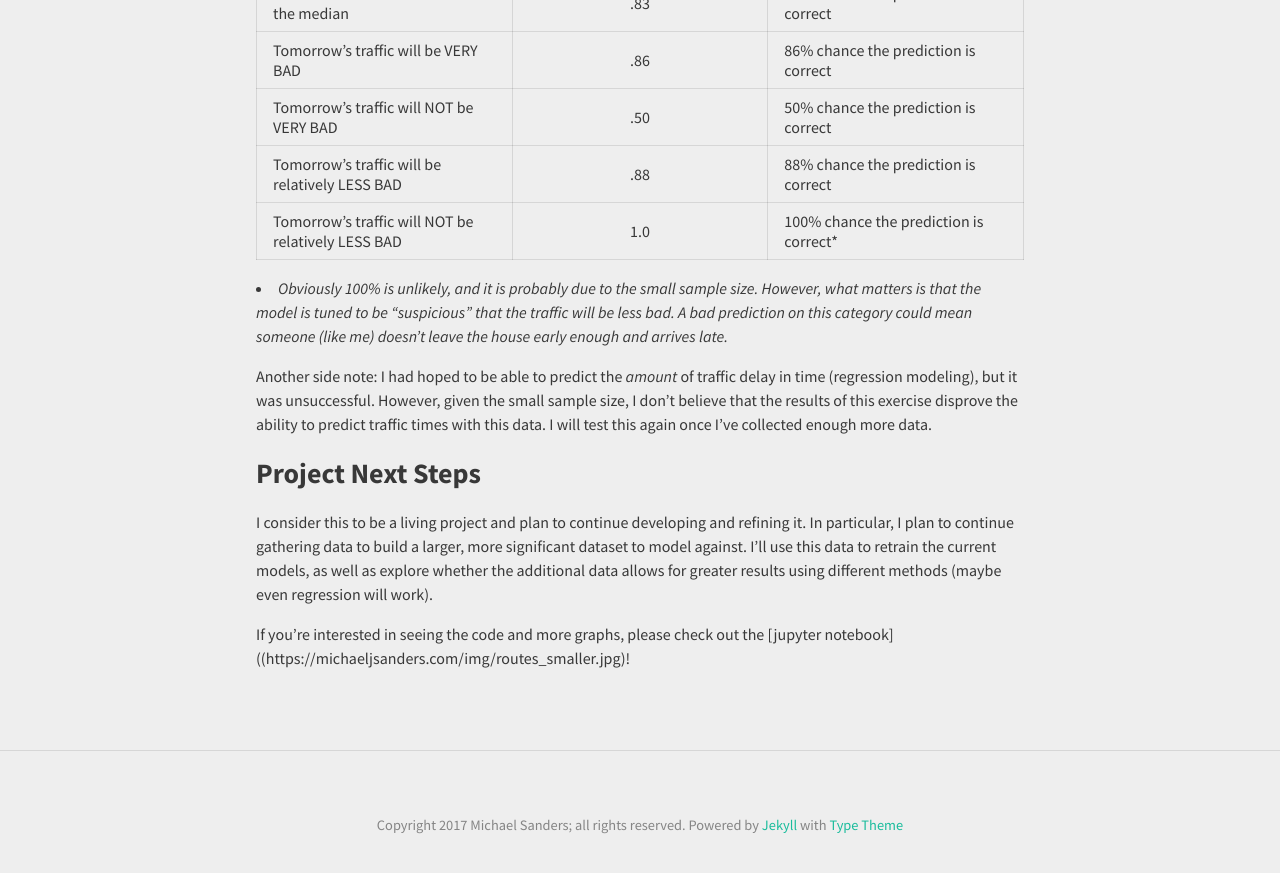
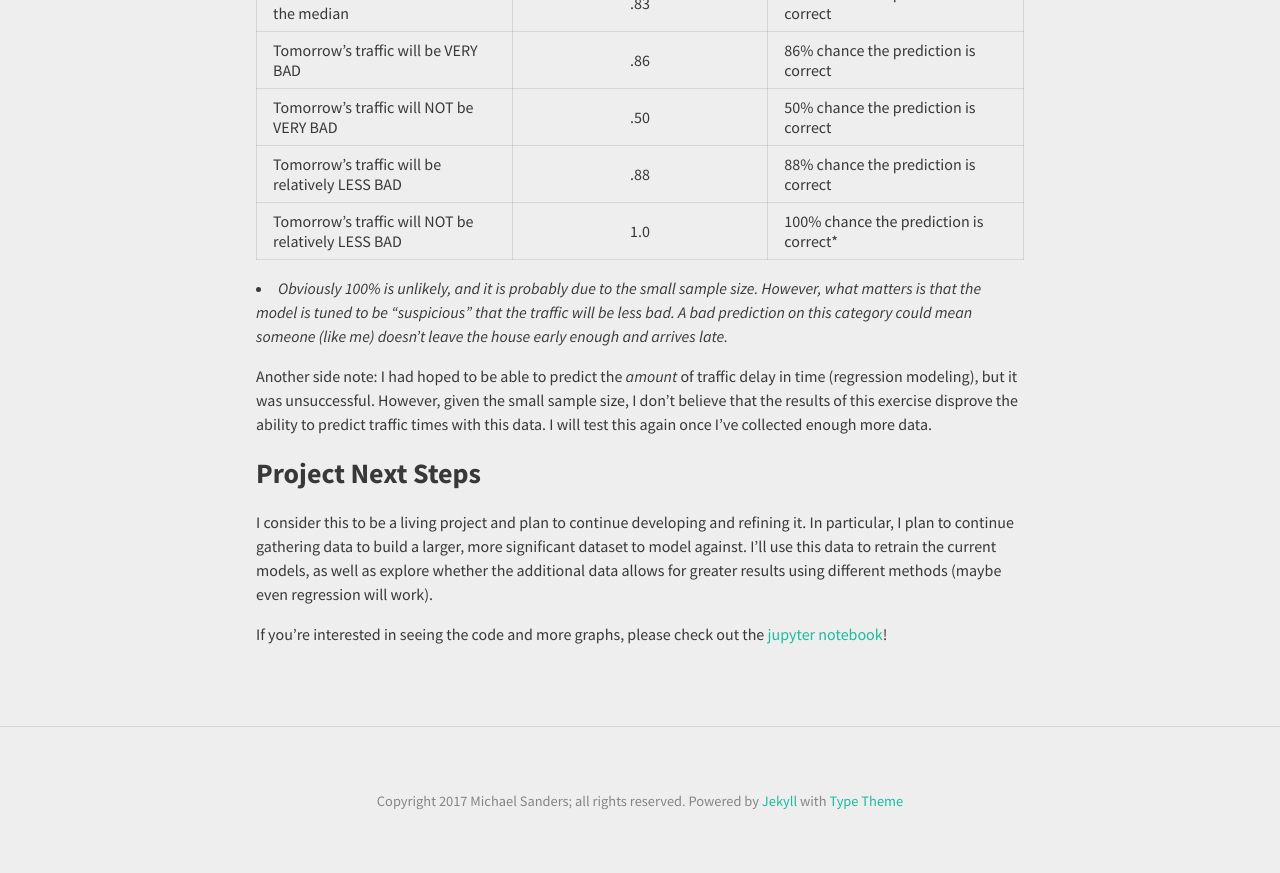
Before and after one commit to MikeS-nth/MikeS-nth.github.io, a Jekyll site: the page built from _posts/2017-05-26-predicting-dc-traffic.md, in a window 1280 px wide and 900 px high, scrolled down 3394 px. Shown: the top 873 px of the window. Built offline with Jekyll 4.4.1, drawn with Linux system fonts in a browser that asks for light colours; nearby versions of some CDN libraries; some of the changed lines change nothing that is shown.

Commit message:
fixed link

```diff
--- a/_posts/2017-05-26-predicting-dc-traffic.md
+++ b/_posts/2017-05-26-predicting-dc-traffic.md
@@ -83,4 +83,4 @@ Another side note:  I had hoped to be able to predict the *amount* of traffic de
 
 I consider this to be a living project and plan to continue developing and refining it.  In particular, I plan to continue gathering data to build a larger, more significant dataset to model against.  I'll use this data to retrain the current models, as well as explore whether the additional data allows for greater results using different methods (maybe even regression will work).
 
-If you're interested in seeing the code and more graphs, please check out the [jupyter notebook]((https://michaeljsanders.com/img/routes_smaller.jpg)!
+If you're interested in seeing the code and more graphs, please check out the [jupyter notebook](https://github.com/MikeS-nth/portfolio/blob/master/DC_Traffic_Prediction/Predicting_DC_Traffic_Mike_Sanders.ipynb)!
```
